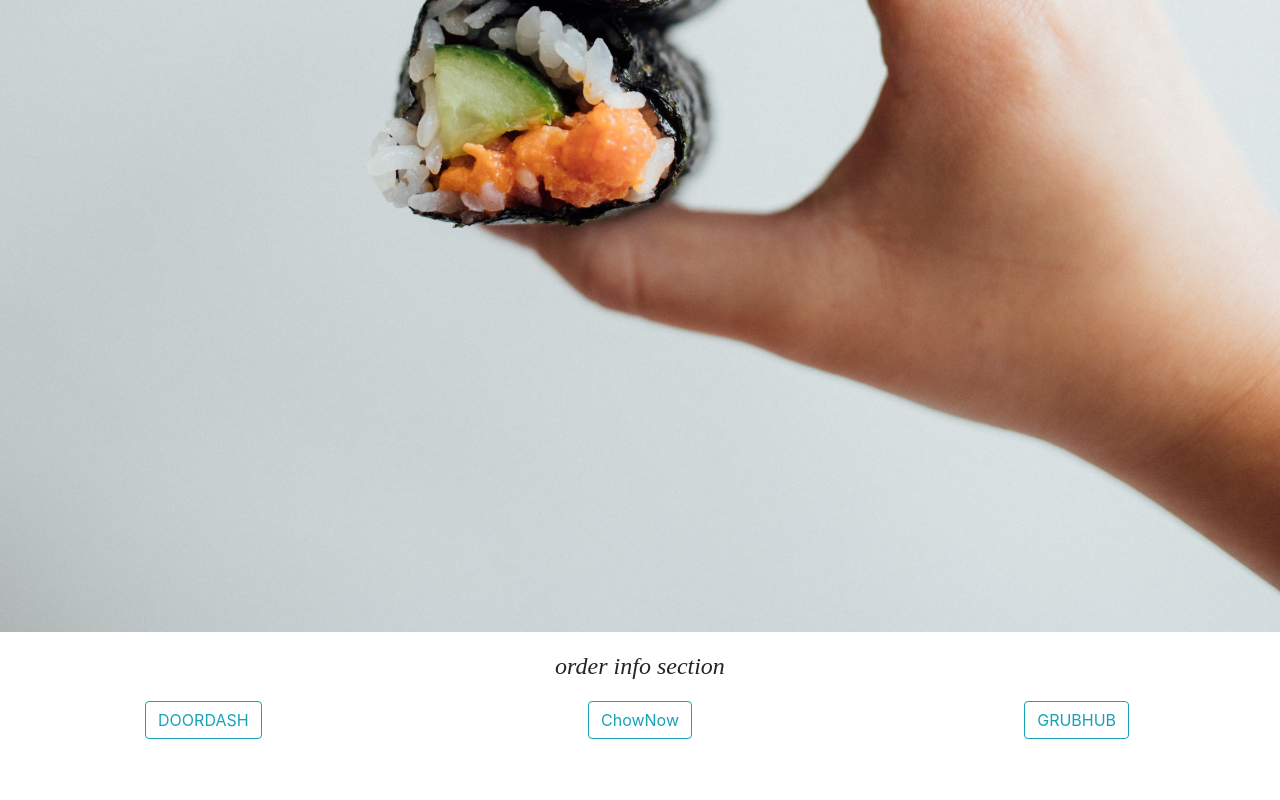
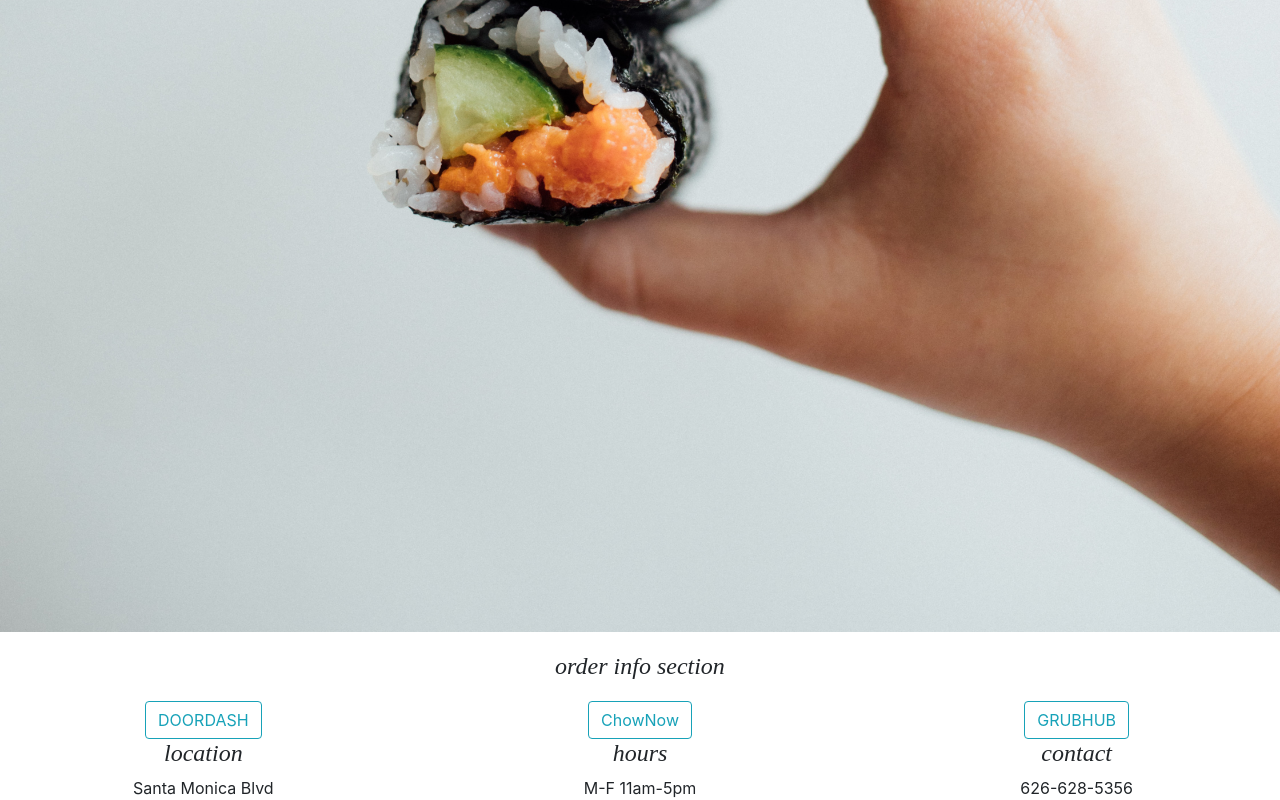
Before and after one commit to aBurmeseDev/Blosom, a React (Create React App) app: page / in a window 1280 px wide. Shown: the part 648-1448 px from the top of the page. Before the commit the page ends 1387 px from the top, so only its background shows below. Built offline with nearby package versions, Linux system fonts and the light colour scheme; a web font is replaced by a local one.

Commit message:
add about section

```diff
--- a/src/App.js
+++ b/src/App.js
@@ -6,6 +6,7 @@ import { Router, Switch } from 'react-router-dom';
 import NavBar from './pages/Navbar';
 import Home from './pages/Home';
 import Order from './pages/Order';
+import About from './pages/About';
 
 class App extends Component {
   render() {
@@ -14,6 +15,7 @@ class App extends Component {
         <NavBar />
         <Home />
         <Order />
+        <About />
       </div>
     );
   }
--- a/src/pages/About.js
+++ b/src/pages/About.js
@@ -0,0 +1,26 @@
+import React, { Component } from 'react';
+import { Container, Row, Col, Button } from 'reactstrap';
+
+export default class About extends Component {
+  render() {
+    return (
+      <div className='About'>
+        <div id='about-body' />
+        <Row>
+          <Col xs='12' md='4'>
+            <h4>location</h4>
+            <span>Santa Monica Blvd</span>
+          </Col>
+          <Col xs='12' md='4'>
+            <h4>hours</h4>
+            <span>M-F 11am-5pm</span>
+          </Col>
+          <Col xs='12' md='4'>
+            <h4>contact</h4>
+            <span>626-628-5356</span>
+          </Col>
+        </Row>
+      </div>
+    );
+  }
+}
```
